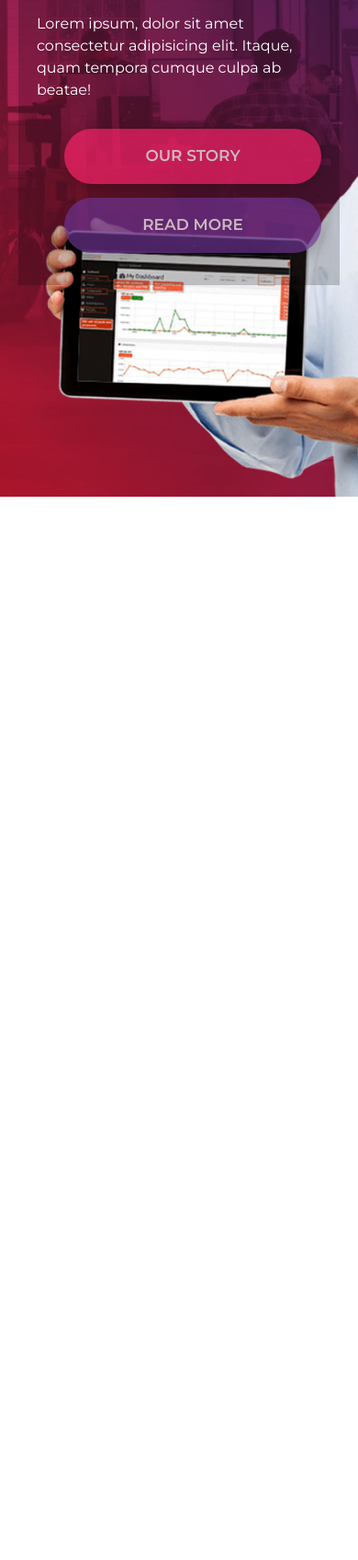
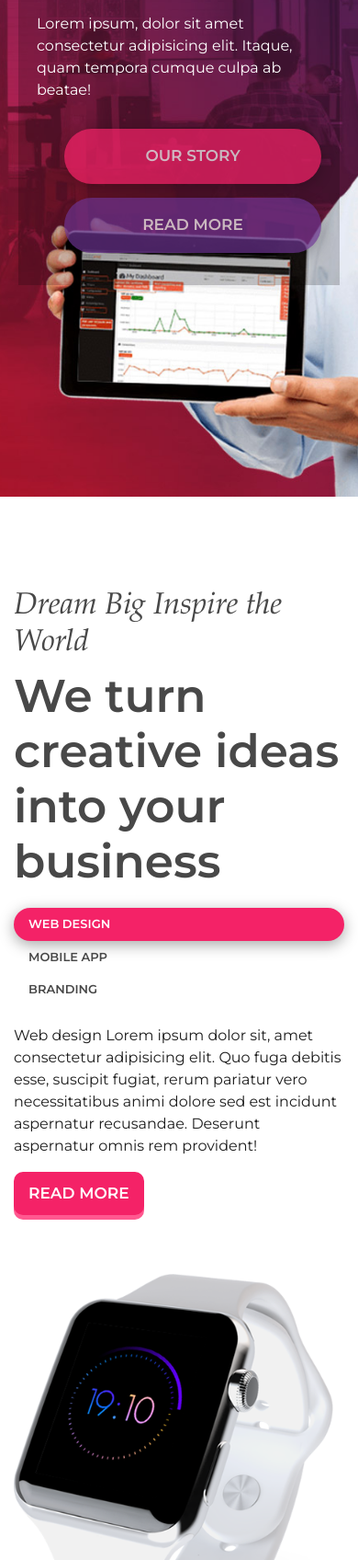
Before and after one commit to LarisaLG/BlueRex, a plain HTML site: page index.html in a window 390 px wide. Shown: the part 304-2000 px from the top of the page at 92% size. Before the commit the page ends 844 px from the top, so only its background shows below. Drawn offline with Linux system fonts and the light colour scheme; a script that the page names is missing.

Commit message:
second section - "Watch

```diff
--- a/index.html
+++ b/index.html
@@ -4,6 +4,7 @@
     <meta charset="utf-8">
     <meta name="viewport" content="width=device-width, initial-scale=1, shrink-to-fit=no">
     <link href="https://fonts.googleapis.com/css?family=Montserrat:300,400,600,700&display=swap&subset=cyrillic" rel="stylesheet">
+    <link href="https://use.fontawesome.com/releases/v5.12.0/css/all.css" rel="stylesheet">
     <link rel="stylesheet" href="bootstrap/css/bootstrap.min.css">
     <link rel="stylesheet" href="css/style.css">
     <title>BlueRex</title>
@@ -15,7 +16,7 @@
           <img src="img/logo.png" alt="company logo">BlueRex
         </a>
         <button class="navbar-toggler" type="button" data-toggle="collapse" data-target="#navbarSupportedContent" aria-controls="navbarSupportedContent" aria-expanded="false" aria-label="Toggle navigation">
-          <span class="navbar-toggler-icon"></span>
+          <i class="fas fa-bars"></i>
         </button>
 
         <div class="collapse navbar-collapse" id="navbarSupportedContent">
@@ -30,16 +31,69 @@
           </ul>
         </div>
       </nav>
-      <div class="main-header-text"> <!--/.main-header-text -->
+      <div class="main-header-text">
         <h3>We are best and creative agency</h3>
-        <h4>We turn reative ideas into your business</h4>
+        <h4>We turn creative ideas into your business</h4>
         <p>Lorem ipsum, dolor sit amet consectetur adipisicing elit. Itaque, quam tempora cumque culpa ab beatae!</p>
           <div class="main-header-buttons">
             <button class="btn btn-pink rounded-pill">Our story</button>
             <button class="btn btn-violet rounded-pill">Read more</button>
           </div>
+      </div><!--/.main-header-text -->
+    </header>
+    <section class="section-watch">
+      <div class="container">
+        <div class="row">
+          <div class="col-lg-6 mb-5">
+            <h3>Dream Big Inspire the World</h3>
+            <h4>We turn creative ideas into your business</h4>
+            <ul class="nav nav-pills" id="myTab" role="tablist">
+              <li class="nav-item">
+                <a class="nav-link active rounded-pill" id="webdesign-tab" data-toggle="tab" href="#webdesign" role="tab" aria-controls="webdesign" aria-selected="true">Web design</a>
+              </li>
+              <li class="nav-item">
+                <a class="nav-link rounded-pill" id="mobileapp-tab" data-toggle="tab" href="#mobileapp" role="tab" aria-controls="mobileapp" aria-selected="false">Mobile app</a>
+              </li>
+              <li class="nav-item">
+                <a class="nav-link rounded-pill" id="branding-tab" data-toggle="tab" href="#branding" role="tab" aria-controls="branding" aria-selected="false">Branding</a>
+              </li>
+            </ul>
+            <div class="tab-content" id="myTabContent">
+              <div class="tab-pane fade show active" id="webdesign" role="tabpanel" aria-labelledby="webdesign-tab">
+                <p>Web design Lorem ipsum dolor sit, amet consectetur adipisicing elit. Quo fuga debitis esse, suscipit fugiat,
+                  rerum pariatur vero necessitatibus animi dolore sed est incidunt aspernatur recusandae.
+                  Deserunt aspernatur omnis rem provident!</p>
+                  <p>
+                    <a href="" class="btn btn-pink btn-shadow">Read more</a>
+                  </p>
+              </div>
+              <div class="tab-pane fade" id="mobileapp" role="tabpanel" aria-labelledby="mobileapp-tab">
+                <p>Mobile App  Lorem ipsum dolor sit, amet consectetur adipisicing elit. Quo fuga debitis esse, suscipit fugiat,
+                  rerum pariatur vero necessitatibus animi dolore sed est incidunt aspernatur recusandae.
+                  Deserunt aspernatur omnis rem provident!</p>
+                  <p>
+                    <a href="" class="btn btn-pink btn-shadow">Read more</a>
+                  </p>
+              </div>
+              <div class="tab-pane fade" id="branding" role="tabpanel" aria-labelledby="branding-tab">
+                <p>Branding Lorem ipsum dolor sit, amet consectetur adipisicing elit. Quo fuga debitis esse, suscipit fugiat,
+                  rerum pariatur vero necessitatibus animi dolore sed est incidunt aspernatur recusandae.
+                  Deserunt aspernatur omnis rem provident!</p>
+                  <p>
+                    <a href="" class="btn btn-pink btn-shadow">Read more</a>
+                  </p>
+              </div>
+            </div>
+          </div>
+          <div class="col-lg-6 text-right">
+            <img src="img/watch.png" alt="watch">
+          </div>
+        </div>
       </div>
-    </header>
+
+
+
+    </section>
 
 
 
```
